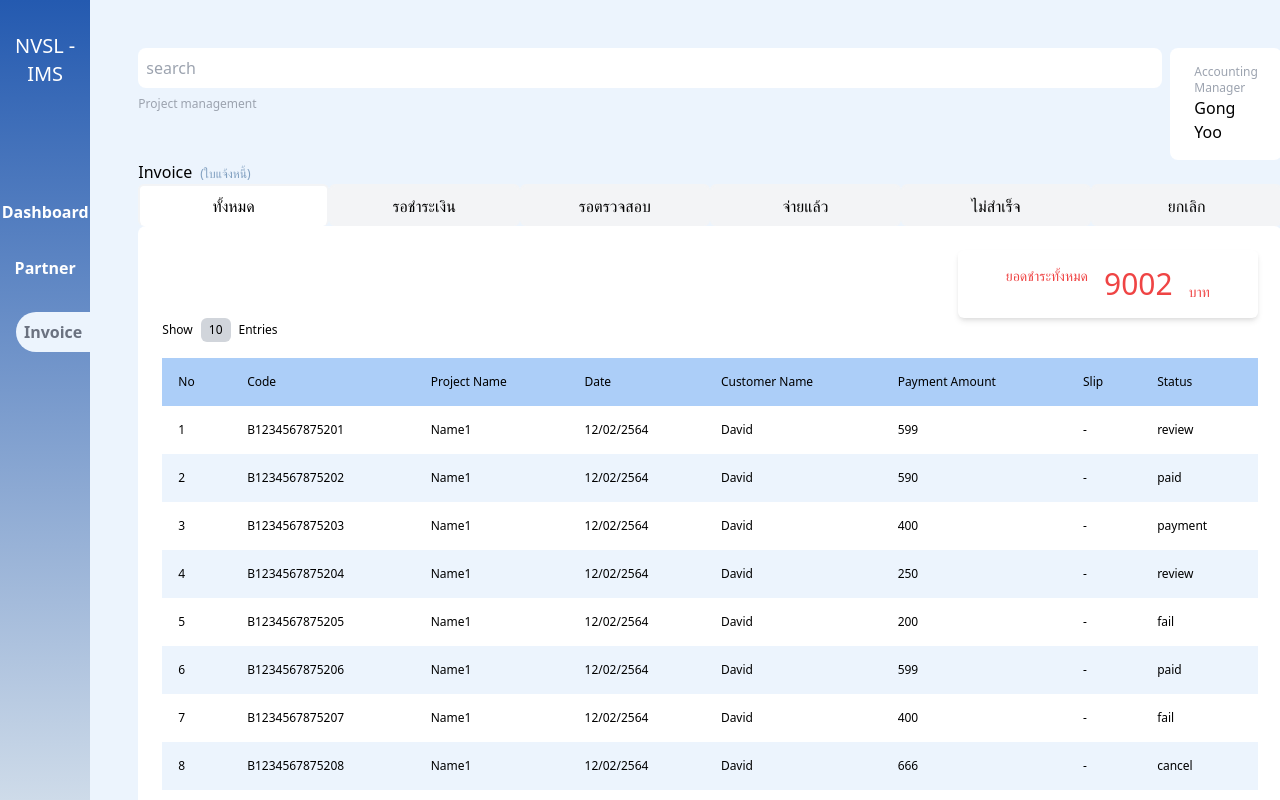
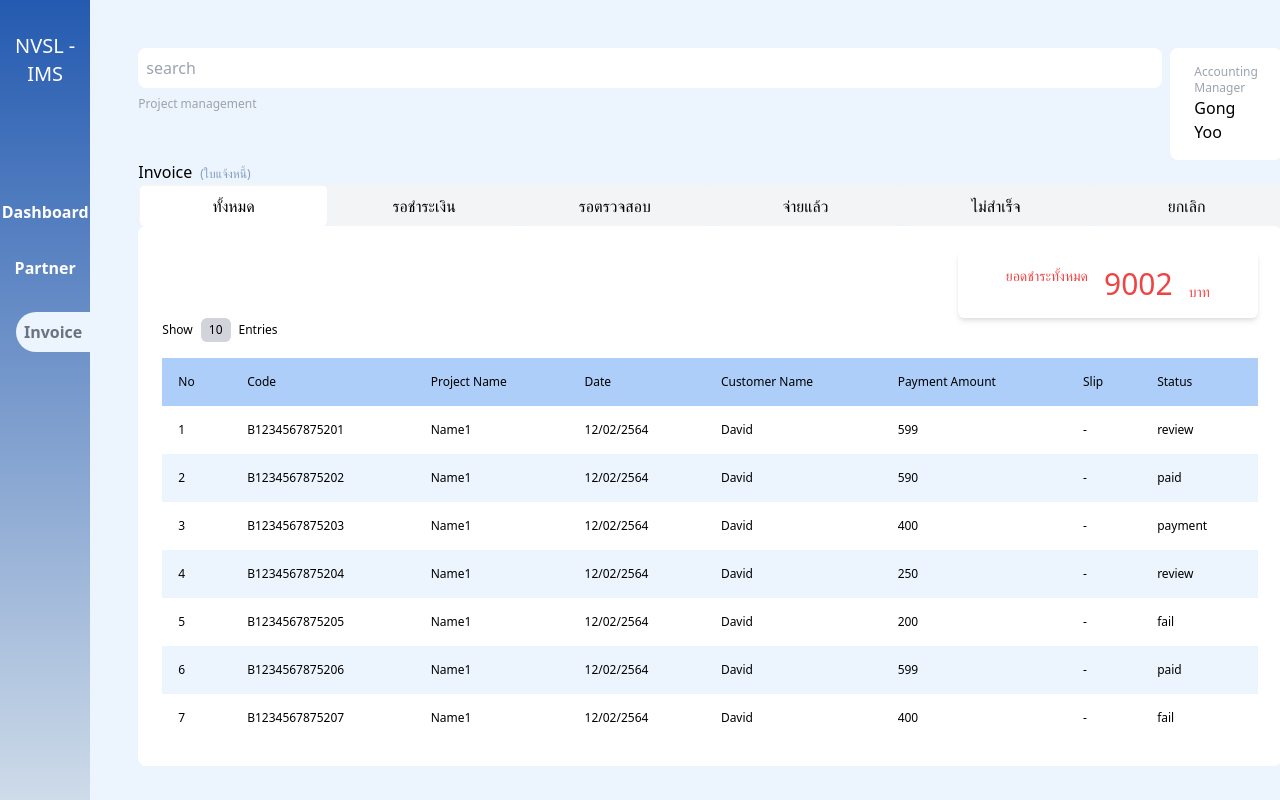
Before and after one commit to sasirat/nvsl-invoice, a Next.js app: page / in a window 1280 px wide. Shown: the top 800 px of the page. Built offline with nearby package versions, Linux system fonts and the light colour scheme.

Commit message:
Make scroll in table

```diff
--- a/components/InvoiceBody.tsx
+++ b/components/InvoiceBody.tsx
@@ -54,7 +54,7 @@ const InvoiceBody: FC = () => {
         <div className="bg-gray-300 rounded-md px-2 py-1 mx-2">10</div>
         <p className="mt-1">Entries</p>
       </div>
-      <div className="mt-4">
+      <div className="mt-4 overflow-auto h-96">
         <table className="w-full text-xs">
           <thead>
             <tr className={`${styles.table_header} ${styles.table}`}>
```
